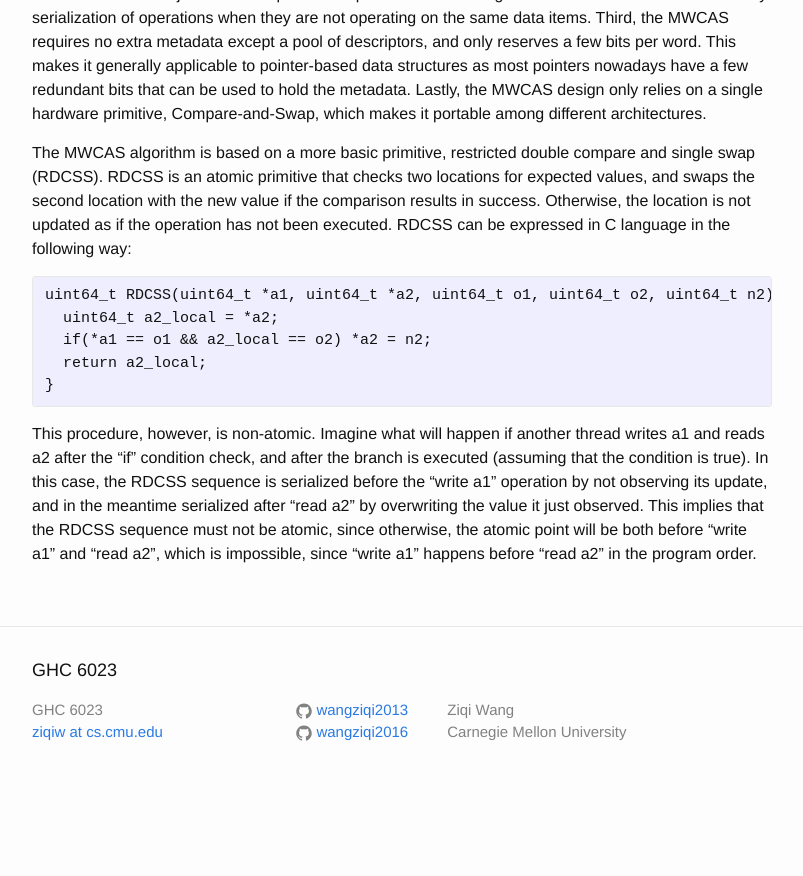
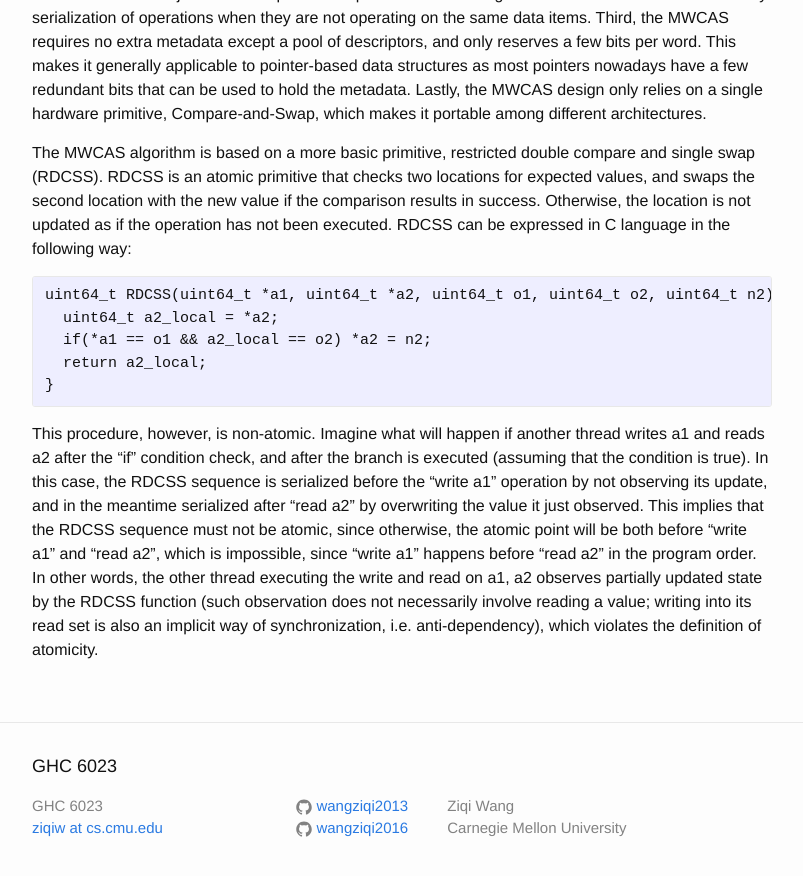
Before and after one commit to wangziqi2013/wangziqi2013.github.io, a Jekyll site: the page built from _posts/2019-11-08-mwcas.markdown, in a window 1280 px wide and 900 px high, scrolled down 678 px. Shown: the top 876 px of the window, without its empty margins (238-1041 px from the left). Built offline with Jekyll 4.4.1, drawn with Linux system fonts in a browser that asks for light colours; before the commit the page ends 1482 px from its top, so only the background shows below that.

Commit message:
Adding atomicity def

```diff
--- a/_posts/2019-11-08-mwcas.markdown
+++ b/_posts/2019-11-08-mwcas.markdown
@@ -43,4 +43,6 @@ condition check, and after the branch is executed (assuming that the condition i
 is serialized before the "write a1" operation by not observing its update, and in the meantime serialized after "read a2"
 by overwriting the value it just observed. This implies that the RDCSS sequence must not be atomic, since otherwise, the
 atomic point will be both before "write a1" and "read a2", which is impossible, since "write a1" happens before "read a2"
-in the program order.
+in the program order. In other words, the other thread executing the write and read on a1, a2 observes partially updated
+state by the RDCSS function (such observation does not necessarily involve reading a value; writing into its read set is
+also an implicit way of synchronization, i.e. anti-dependency), which violates the definition of atomicity.
```
